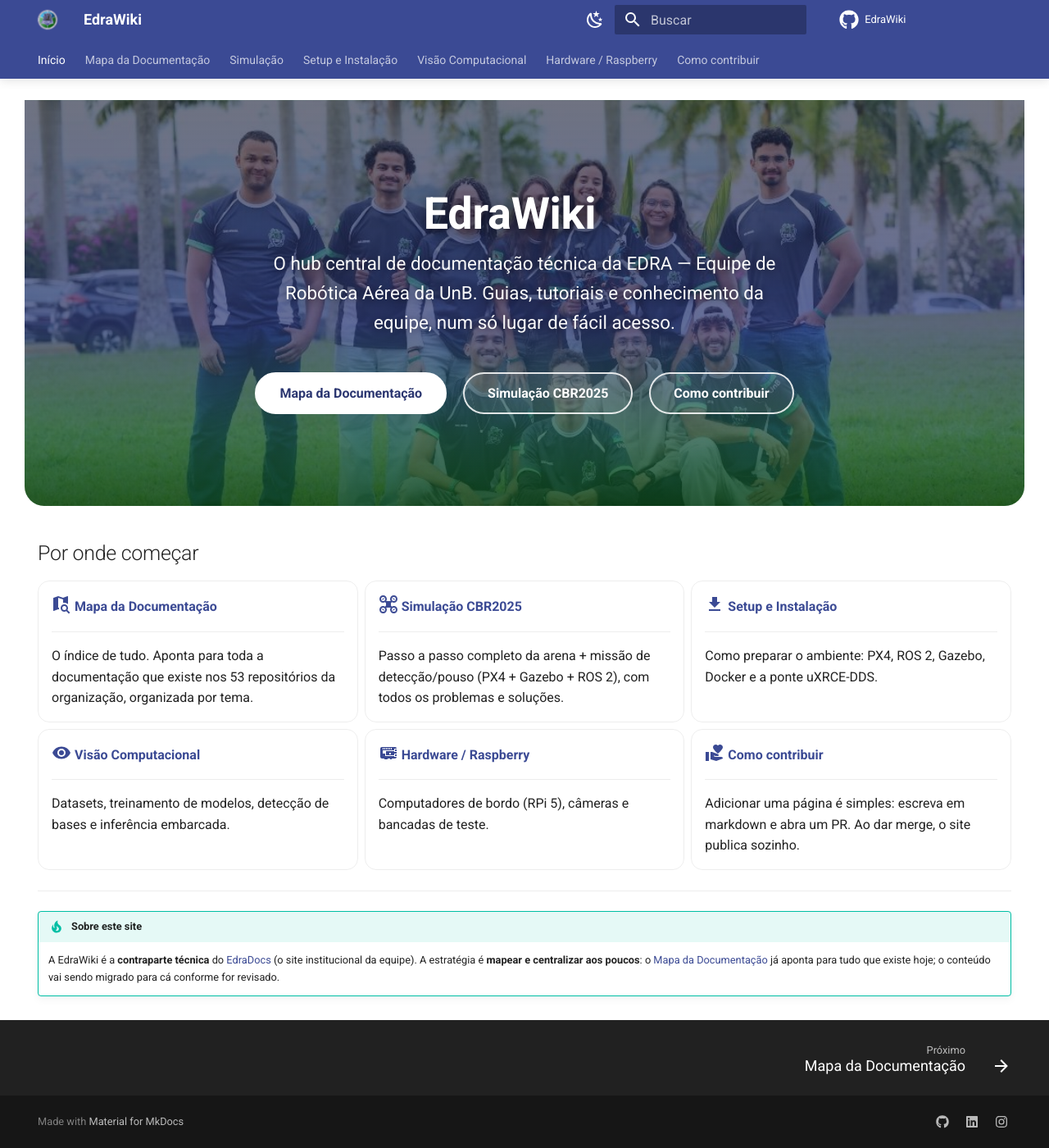
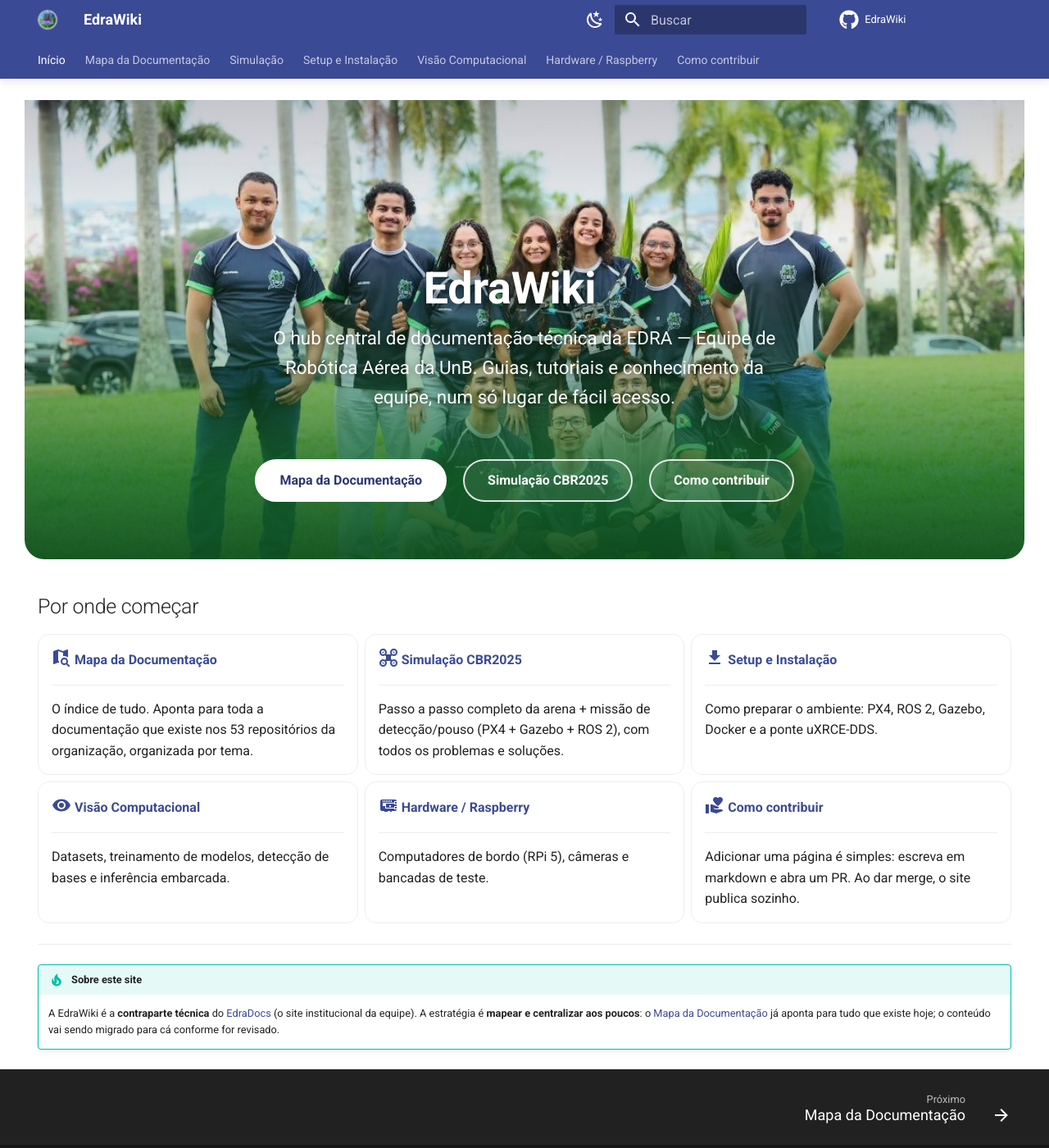
Before and after one commit to edra-unb-fga/EdraWiki, an MkDocs documentation site: the page built from docs/index.md, in a window 1280 px wide and 1400 px high. Shown: the whole window at 82% size. Built offline with MkDocs 1.6.1 and Material for MkDocs 9.7.7, drawn with Linux system fonts in a browser that asks for light colours; comment, search, counter and statistics services are not loaded.

Commit message:
style: reposiciona texto do hero para baixo, liberando os rostos da equipe

```diff
--- a/docs/stylesheets/extra.css
+++ b/docs/stylesheets/extra.css
@@ -26,24 +26,26 @@
 /* ===== HERO da homepage ===== */
 .edra-hero {
   margin: -1.2rem -0.8rem 2rem;
-  padding: 5rem 1.5rem 4.5rem;
+  padding: 1.5rem 1.5rem 2.4rem;
+  min-height: 560px;
+  display: flex;
+  flex-direction: column;
+  justify-content: flex-end;   /* texto na parte de baixo */
   text-align: center;
   color: #fff;
   background:
-    linear-gradient(180deg, rgba(23,28,52,.62) 0%, rgba(43,54,112,.72) 55%, rgba(19,101,40,.80) 100%),
+    linear-gradient(180deg,
+      rgba(23,28,52,.25) 0%,
+      rgba(23,28,52,.05) 30%,
+      rgba(19,101,40,.35) 58%,
+      rgba(19,101,40,.82) 82%,
+      rgba(15,80,32,.94) 100%),
     url("../img/equipe-capa.jpg");
   background-size: cover;
-  background-position: center 30%;
+  background-position: center 18%;   /* rostos aparecem em cima */
   border-radius: 0 0 24px 24px;
   position: relative;
   overflow: hidden;
-}
-/* leve realce no rodapé do hero pra separar do conteúdo */
-.edra-hero::after {
-  content: "";
-  position: absolute; left: 0; right: 0; bottom: 0; height: 90px;
-  background: linear-gradient(180deg, transparent, rgba(0,0,0,.28));
-  pointer-events: none;
 }
 .edra-hero img.edra-hero__logo {
   width: 118px; height: 118px;
```
